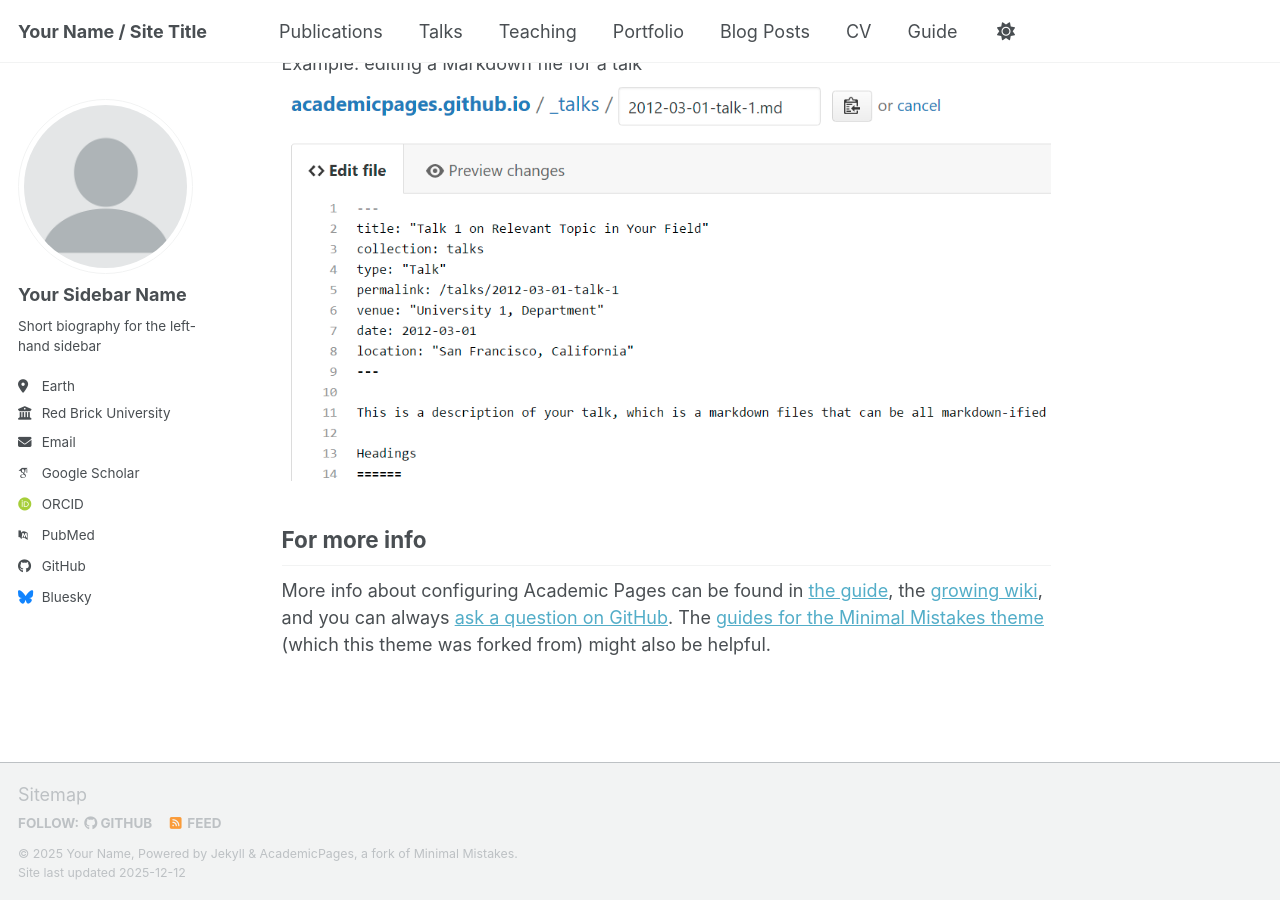
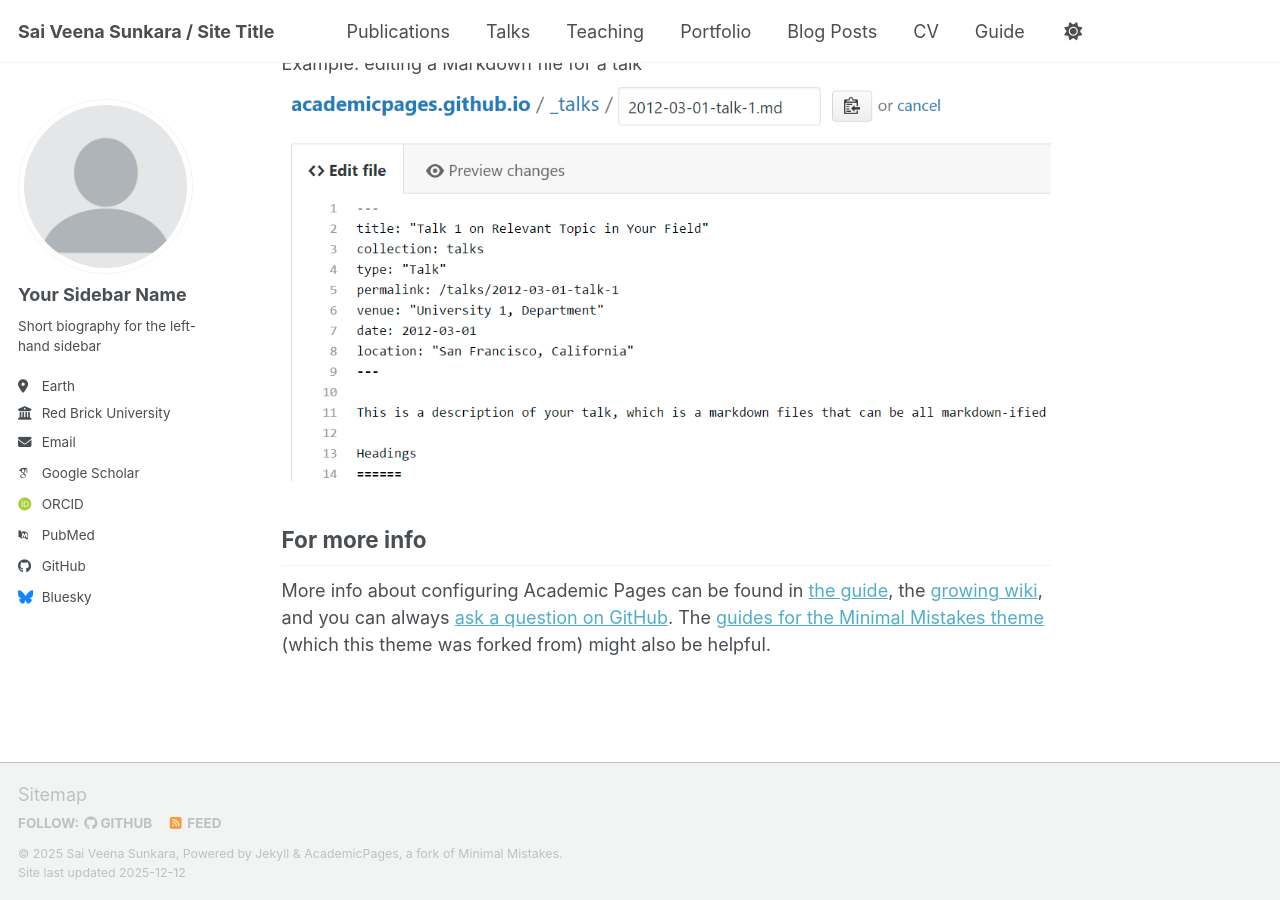
Before and after one commit to ssaiveena/SaiVeenaSunkara.github.io, a Jekyll site: the page built from _pages/about.md, in a window 1280 px wide and 900 px high, scrolled down 2718 px. Built offline with Jekyll 4.4.1, drawn with Linux system fonts in a browser that asks for light colours; some web fonts are replaced; a script bundle is joined from its source files by our own code; library files that are not in the unit come from our copies.

Commit message:
Update _config.yml

```diff
--- a/_config.yml
+++ b/_config.yml
@@ -9,9 +9,9 @@
 # Basic Site Settings
 locale                   : "en-US"
 site_theme               : "default" # Currently available options are "default", "air"
-title                    : "Your Name / Site Title"
+title                    : "Sai Veena Sunkara / Site Title"
 title_separator          : "-"
-name                     : &name "Your Name"
+name                     : &name "Sai Veena Sunkara"
 description              : &description "Your Name's academic portfolio"   # Update this with a general description of your site, this is the default if not overridden by a page
 url                      : https://academicpages.github.io # The base hostname & protocol for your site e.g. "https://[your GitHub username].github.io",
                                                            # or if you already have some other page hosted on Github then use "https://[your GitHub username].github.io/[Your Repo Name]"
@@ -35,7 +35,7 @@ author:
   # Academic websites
   academia         : # URL
   arxiv            : # URL - Update with the correct link to your profile
-  googlescholar    : "https://scholar.google.com/citations?user=PS_CX0AAAAAJ"
+  googlescholar    : "https://scholar.google.com/citations?user=7rs3a68AAAAJ&hl=en"
   inspire-hep      : # URL
   impactstory      : # URL
   orcid            : "https://orcid.org/yourorcidurl"
```
